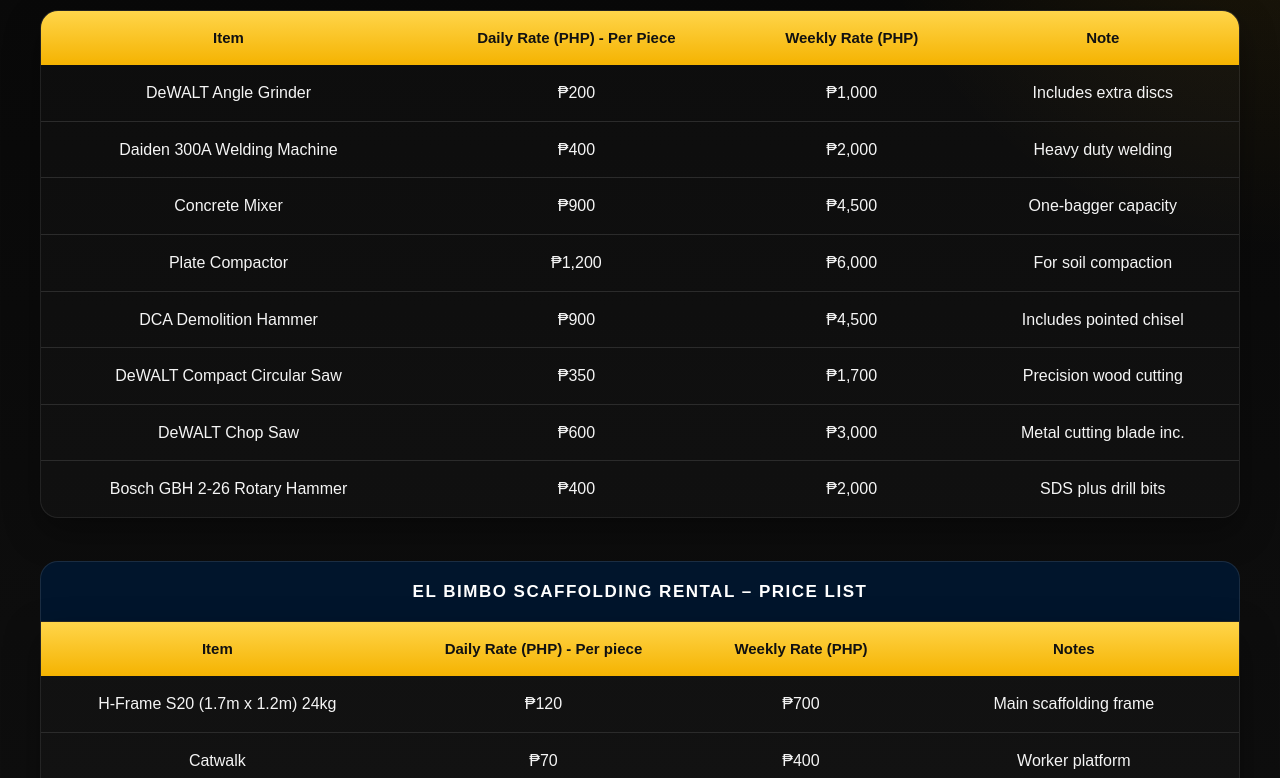
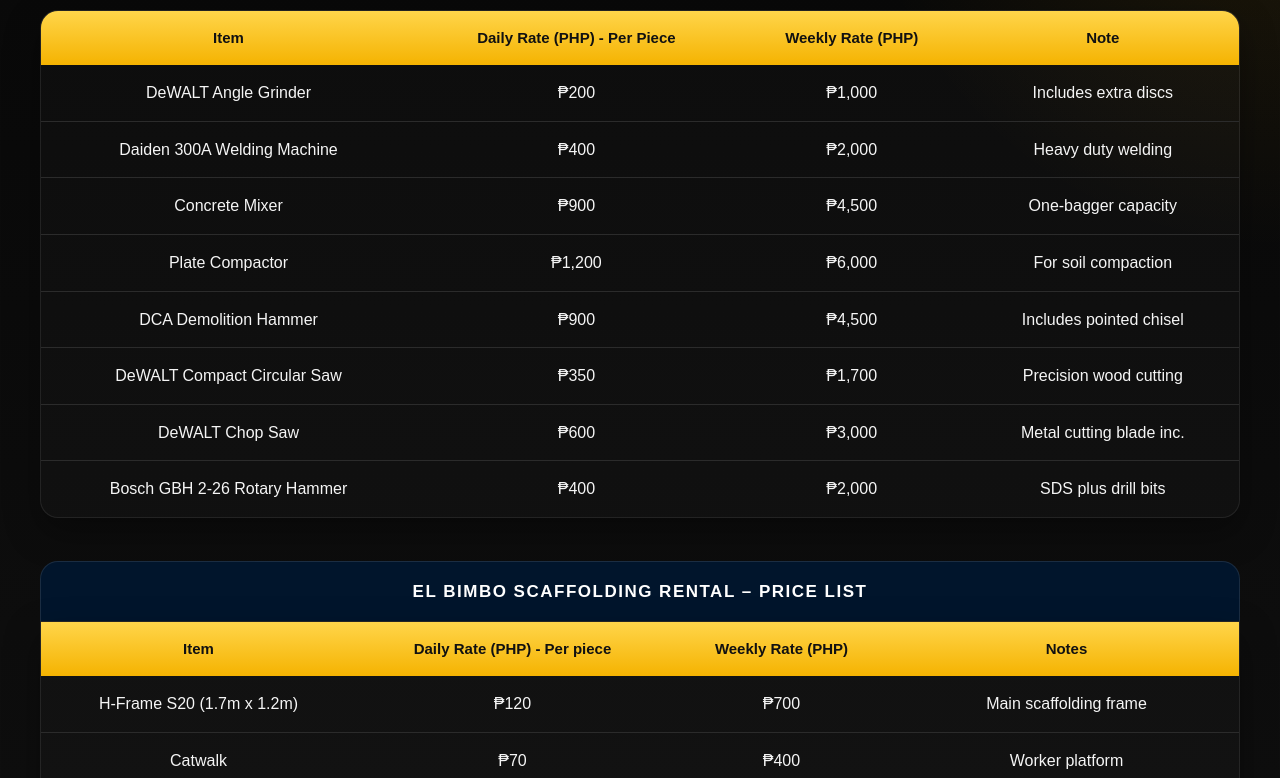
Before and after one commit to ElBimboToolsRental/ElbimboRentalsTools, a plain HTML site: page prices.html in a window 1280 px wide. Shown: the part 174-952 px from the top of the page. Drawn offline with Linux system fonts and the light colour scheme.

Commit message:
Update prices.html

```diff
--- a/prices.html
+++ b/prices.html
@@ -180,7 +180,7 @@
             </tr>
           </thead>
           <tbody>
-            <tr><td>H-Frame S20 (1.7m x 1.2m) 24kg</td><td>₱120</td><td>₱700</td><td>Main scaffolding frame</td></tr>
+            <tr><td>H-Frame S20 (1.7m x 1.2m)</td><td>₱120</td><td>₱700</td><td>Main scaffolding frame</td></tr>
             <tr><td>Catwalk</td><td>₱70</td><td>₱400</td><td>Worker platform</td></tr>
             <tr><td>Base Jack</td><td>₱30</td><td>₱180</td><td>Adjustable base support</td></tr>
             <tr><td>U-Head</td><td>₱40</td><td>₱220</td><td>Beam / formwork support</td></tr>
```
